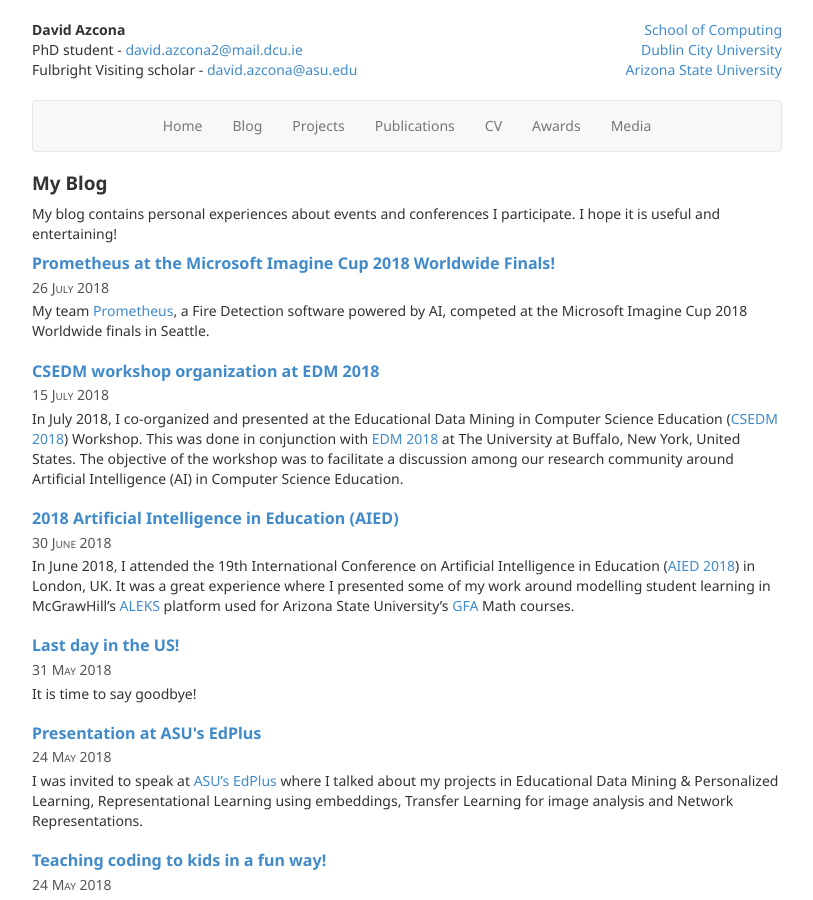
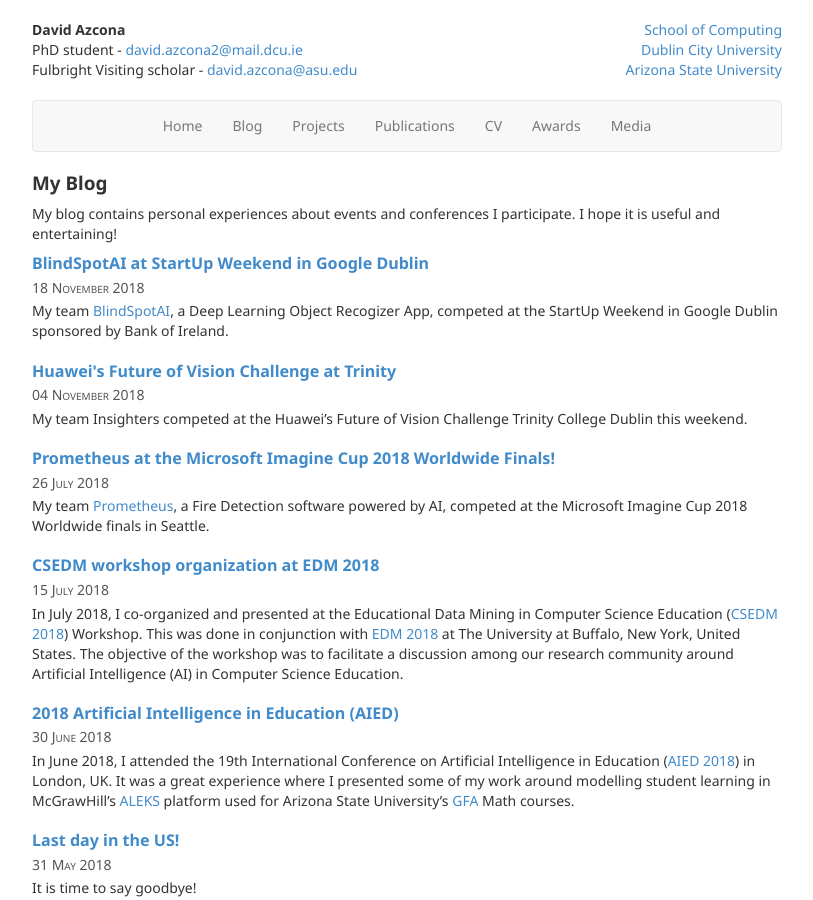
Before and after one commit to dazcona/website, a Jekyll site: the page built from blog/index.html, in a window 1280 px wide and 900 px high. Shown: the whole window, without its empty margins (233-1046 px from the left). Built offline with Jekyll 4.4.1, drawn with Linux system fonts in a browser that asks for light colours; nearby versions of some CDN libraries; Markdown is read by kramdown in place of the engine named in the settings.

Commit message:
huawei and google hackathons

```diff
--- a/awards.md
+++ b/awards.md
@@ -13,9 +13,17 @@ I have been very fortunate to receive a number of awards that have allowed me to
 || *Location*: Arizona State University, US |
 || *Advisors*: [John Rome](https://uto.asu.edu/about/john-rome), [Arthur Blakemore](https://isearch.asu.edu/profile/44586)  |
 | &nbsp; ||
-| **2015 – 2019** | **Government of Ireland Doctoral awardee** |
+| **2015 – 2019** | **Government of Ireland Doctoral Awardee** |
 || *Funding organisms*: [Irish Research Council][irc], [National Forum for the Enhancement of Teaching and Learning in Ireland][natforum] |
 || *Location*: Dublin City University, Ireland |
+| &nbsp; ||
+| **2018** | **Special Mention at StartUp Weekend Dublin** |
+|| *Funding organism*: [Bank of Ireland][boi] |
+|| *Location*: Google, Dublin, Ireland |
+| &nbsp; ||
+| **2018** | **Huawei's Future of Vision Challenge Awardee** |
+|| *Funding organism*: [Huawei][huawei] |
+|| *Location*: Trinity College Dublin, Ireland |
 | &nbsp; ||
 | **2018** | **Microsoft Imagine Cup Awardee** |
 || *Funding organism*: [Microsoft Imagine Cup][msft] |
@@ -75,3 +83,5 @@ I have been very fortunate to receive a number of awards that have allowed me to
 [gamesa]: http://www.siemensgamesa.com/gamesa/en/siemensgamesa.html
 [acciona]: http://acciona.us/
 [ingeteam]: https://www.ingeteam.com/
+[boi]: https://www.bankofireland.com/
+[huawei]: https://www.huawei.com/en/
--- /dev/null
+++ b/blog/_posts/2018-11-04-huawei_vision.md
@@ -0,0 +1,17 @@
+---
+layout: blog_post
+title: Huawei's Future of Vision Challenge at Trinity
+date: 2018-11-04
+---
+
+My team Insighters competed at the Huawei's Future of Vision Challenge Trinity College Dublin this weekend.
+
+It was an amazing event, really well organized where all teams competed on the same challenge: Celebrity Hunt! The goal was to identify whether a given was present or not at each second in a movie. We were given a sample movie and the celebrity to find was Tom Cruise just for us to test our approaches. On the last day, we were given another person and a completely different movie.
+
+Our approach was to use Bing API to download pictures from the celebrity. Then, create embeddings (feature vectors) for each of the images collected in our dataset (128-D vectors extracted with CNN) using the official face_recognition library with GPU support. Then, used the face_recognition to detect faces each second using CNN and triplets (Similarity Learning) to compute the distance from each face detected to our embeddings.
+
+We placed 4th overall and 2nd fastest in the challenge. We won a Huawei P20 Pro thanks to Huawei and a trip to visit Huawei HQ in China!
+
+<blockquote class="twitter-tweet" data-lang="en"><p lang="en" dir="ltr">Did you get <a href="https://twitter.com/hashtag/CUDA?src=hash&amp;ref_src=twsrc%5Etfw">#CUDA</a> to work for <a href="https://twitter.com/HarrisonFordLA?ref_src=twsrc%5Etfw">@HarrisonFordLA</a> hunt challenge? <a href="https://twitter.com/Huawei?ref_src=twsrc%5Etfw">@Huawei</a>&#39;s <a href="https://twitter.com/hashtag/AI?src=hash&amp;ref_src=twsrc%5Etfw">#AI</a> <a href="https://twitter.com/hashtag/Hackathon?src=hash&amp;ref_src=twsrc%5Etfw">#Hackathon</a> <a href="https://twitter.com/hashtag/HuaweiFOV?src=hash&amp;ref_src=twsrc%5Etfw">#HuaweiFOV</a> Team <a href="https://twitter.com/insight_centre?ref_src=twsrc%5Etfw">@insight_centre</a> &amp; <a href="https://twitter.com/DublinCityUni?ref_src=twsrc%5Etfw">@DublinCityUni</a> 🤖 Check it out here <a href="https://t.co/YyxnLui3IU">https://t.co/YyxnLui3IU</a> <a href="https://t.co/hUzZvBQHEe">pic.twitter.com/hUzZvBQHEe</a></p>&mdash; David Azcona (@dazconap) <a href="https://twitter.com/dazconap/status/1059103734800830464?ref_src=twsrc%5Etfw">November 4, 2018</a></blockquote>
+
+<script async src="https://platform.twitter.com/widgets.js" charset="utf-8"></script>
--- /dev/null
+++ b/blog/_posts/2018-11-18-google_startup.md
@@ -0,0 +1,19 @@
+---
+layout: blog_post
+title: BlindSpotAI at StartUp Weekend in Google Dublin
+date: 2018-11-18
+---
+
+My team [BlindSpotAI][blindspotai], a Deep Learning Object Recogizer App, competed at the StartUp Weekend in Google Dublin sponsored by Bank of Ireland.
+
+We use AI to help blind & visually-impaired people find objects using voice-activated phone scanning. This technology can be used offline and has been developed for Android using Tensorflow pre-trained models.
+
+It was a superb experience! We took home the Special Mention award, check our demo out!
+
+[blindspotai]: https://twitter.com/blindspotai
+
+<blockquote class="twitter-tweet" data-lang="en"><p lang="en" dir="ltr">Blind Spot - have created a MVP for their app that enables visually impaired people to find items. Big shout out to <a href="https://twitter.com/markpollock?ref_src=twsrc%5Etfw">@markpollock</a> for helping the team validate their idea✨<a href="https://twitter.com/hashtag/SWDub?src=hash&amp;ref_src=twsrc%5Etfw">#SWDub</a> <a href="https://twitter.com/SWDub?ref_src=twsrc%5Etfw">@SWDub</a> <a href="https://t.co/YPVbZjMdQH">pic.twitter.com/YPVbZjMdQH</a></p>&mdash; chloe healy (@ChloeHealy14) <a href="https://twitter.com/ChloeHealy14/status/1064224837747511296?ref_src=twsrc%5Etfw">November 18, 2018</a></blockquote>
+
+<blockquote class="twitter-tweet" data-lang="en"><p lang="en" dir="ltr">Team <a href="https://twitter.com/blindspotai?ref_src=twsrc%5Etfw">@blindspotai</a> 🤖 from <a href="https://twitter.com/insight_centre?ref_src=twsrc%5Etfw">@insight_centre</a> &amp; <a href="https://twitter.com/DublinCityUni?ref_src=twsrc%5Etfw">@DublinCityUni</a> took home the Special Mention award at <a href="https://twitter.com/SWDub?ref_src=twsrc%5Etfw">@SWDub</a> in <a href="https://twitter.com/Google?ref_src=twsrc%5Etfw">@Google</a>. We use <a href="https://twitter.com/hashtag/AI?src=hash&amp;ref_src=twsrc%5Etfw">#AI</a> to help blind &amp; visually-impaired people find objects using voice-activated phone scanning 👩‍💻👨‍💻👨‍🔬👩‍🔬 <a href="https://t.co/rkzk75BKug">pic.twitter.com/rkzk75BKug</a></p>&mdash; David Azcona (@dazconap) <a href="https://twitter.com/dazconap/status/1064576777664761857?ref_src=twsrc%5Etfw">November 19, 2018</a></blockquote>
+
+<script async src="https://platform.twitter.com/widgets.js" charset="utf-8"></script>
```
Also changed, not shown: publications.md (+3 -1 lines).
